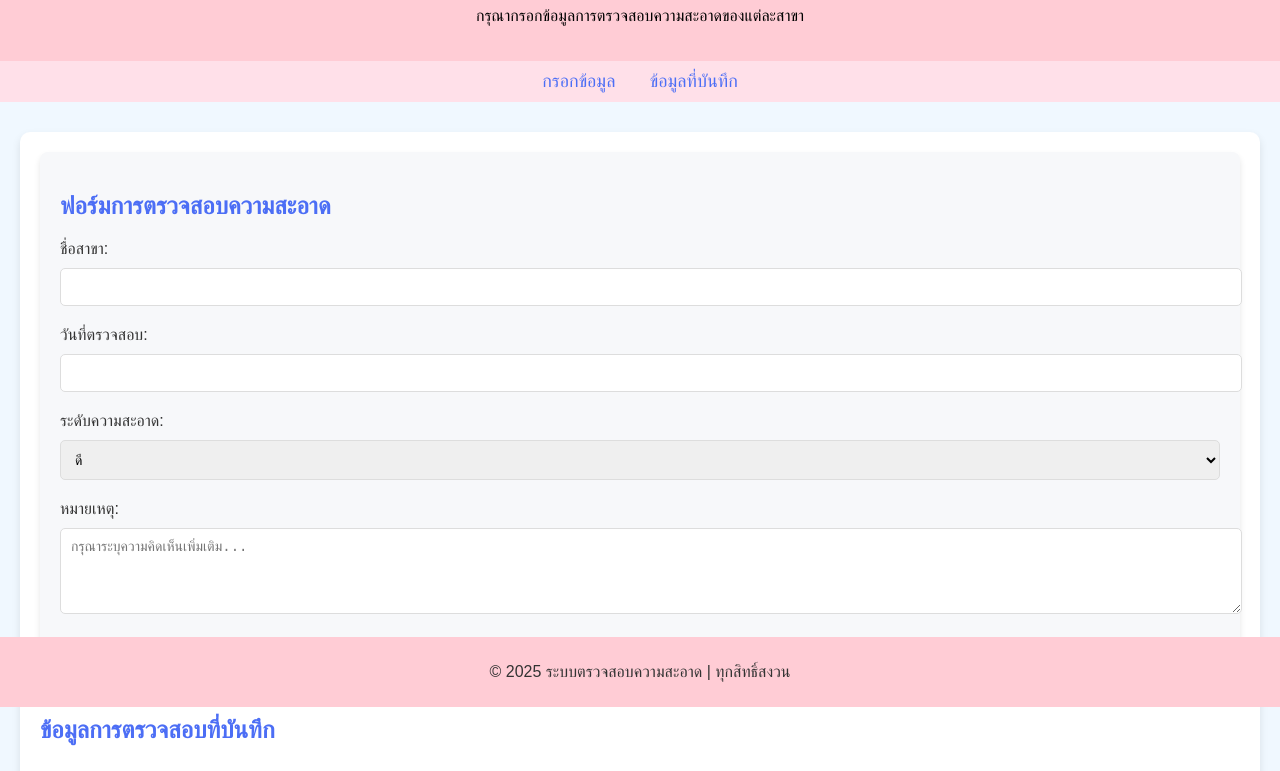
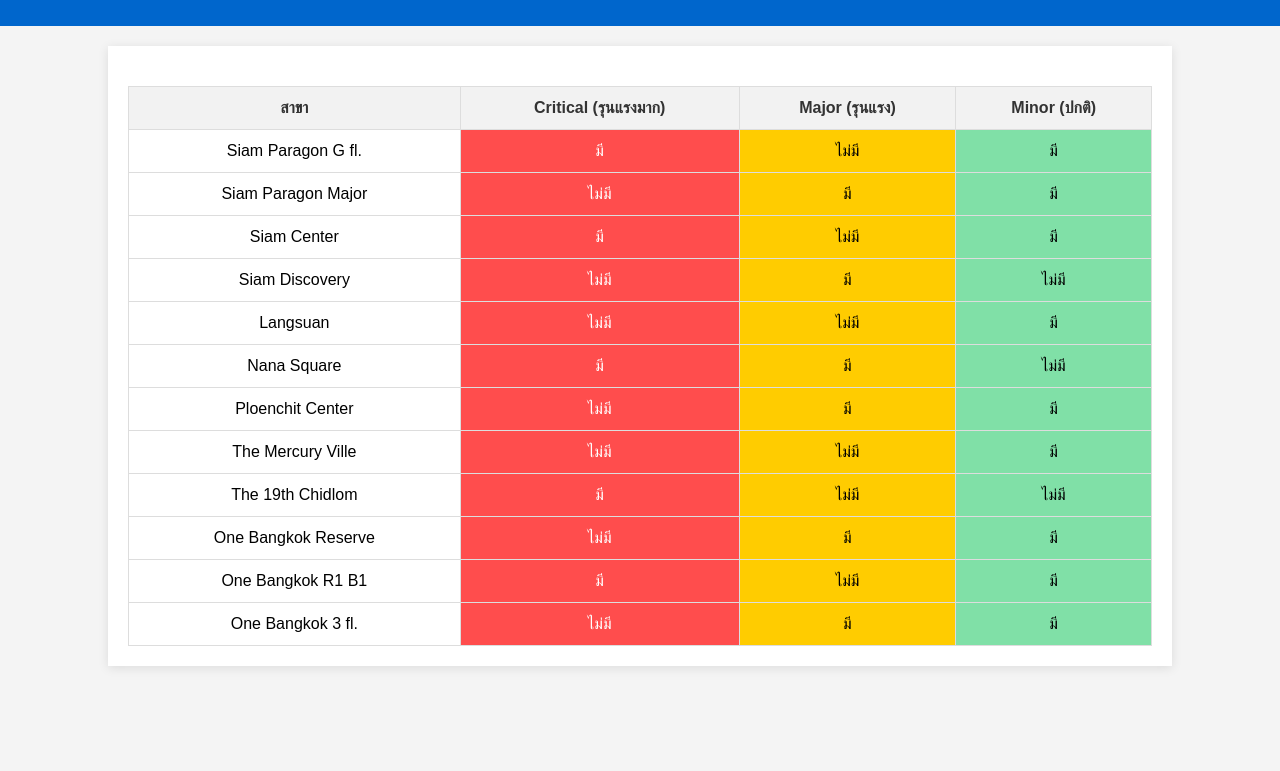
Before and after one commit to Sologovi/Sologovi.github.io, a plain HTML site: page index.html in a window 1280 px wide. Shown: the part 93-864 px from the top of the page. After the commit the page ends 800 px from the top, so only its background shows below. Drawn offline with Linux system fonts and the light colour scheme.

Commit message:
Update index.html

```diff
--- a/index.html
+++ b/index.html
@@ -1,194 +1,159 @@
 <!DOCTYPE html>
 <html lang="th">
-
 <head>
     <meta charset="UTF-8">
     <meta name="viewport" content="width=device-width, initial-scale=1.0">
-    <title>ระบบตรวจสอบความสะอาด</title>
+    <meta http-equiv="X-UA-Compatible" content="ie=edge">
+    <title>ผลการตรวจความสะอาดของร้าน</title>
     <style>
-        /* การตั้งค่าพื้นฐาน */
         body {
-            font-family: 'Arial', sans-serif;
+            font-family: Arial, sans-serif;
+            background-color: #f4f4f4;
             margin: 0;
             padding: 0;
-            background-color: #f0f8ff; /* สีพื้นหลังพาสเทล */
         }
-
-        h1, h2, h3 {
-            color: #4c6ef5; /* โทนสีฟ้า */
+        header {
+            background-color: #0066cc;
+            color: white;
+            text-align: center;
+            padding: 1rem;
         }
-
-        header {
-            background-color: #ffccd5; /* สีพาสเทลอ่อนๆ */
-            text-align: center;
+        h1 {
+            margin: 0;
+        }
+        .container {
+            width: 80%;
+            margin: 20px auto;
+            background-color: white;
             padding: 20px;
+            box-shadow: 0 2px 10px rgba(0, 0, 0, 0.1);
         }
-
-        nav {
-            background-color: #ffe0e9; /* สีพาสเทลชมพู */
-            padding: 10px 0;
+        table {
+            width: 100%;
+            border-collapse: collapse;
+            margin-top: 20px;
+        }
+        table, th, td {
+            border: 1px solid #ddd;
+        }
+        th, td {
+            padding: 12px;
             text-align: center;
         }
-
-        nav a {
-            color: #4c6ef5;
-            text-decoration: none;
-            margin: 0 15px;
-            font-size: 18px;
-        }
-
-        nav a:hover {
-            color: #ff7f7f;
-        }
-
-        .container {
-            max-width: 1200px;
-            margin: 30px auto;
-            padding: 20px;
-            background-color: #ffffff;
-            border-radius: 10px;
-            box-shadow: 0px 4px 8px rgba(0, 0, 0, 0.1);
-        }
-
-        .form-container {
-            background-color: #f7f8fa;
-            padding: 20px;
-            border-radius: 8px;
-            box-shadow: 0px 4px 6px rgba(0, 0, 0, 0.1);
-        }
-
-        label {
-            font-size: 16px;
+        th {
+            background-color: #f2f2f2;
             color: #333;
         }
-
-        input[type="text"],
-        select,
-        textarea {
-            width: 100%;
-            padding: 10px;
-            margin: 10px 0 20px;
-            border-radius: 5px;
-            border: 1px solid #ddd;
-            font-size: 14px;
+        .critical {
+            background-color: #ff4d4d;
+            color: white;
         }
-
-        button {
-            background-color: #4c6ef5;
-            color: white;
-            padding: 10px 15px;
-            border: none;
-            border-radius: 5px;
-            font-size: 16px;
-            cursor: pointer;
+        .major {
+            background-color: #ffcc00;
+            color: black;
         }
-
-        button:hover {
-            background-color: #3658b1;
+        .minor {
+            background-color: #80e0a7;
+            color: black;
         }
-
-        footer {
-            background-color: #ffccd5;
-            text-align: center;
-            padding: 10px 0;
-            position: fixed;
-            bottom: 0;
-            width: 100%;
-            color: #333;
-        }
-
-        .data-table {
-            width: 100%;
-            border-collapse: collapse;
-            margin-top: 30px;
-        }
-
-        .data-table th,
-        .data-table td {
-            padding: 10px;
-            text-align: left;
-            border: 1px solid #ddd;
-        }
-
-        .data-table th {
-            background-color: #ffccd5;
-        }
-
-        .data-table td {
-            background-color: #f9f9f9;
+        .status {
+            font-weight: bold;
         }
     </style>
 </head>
-
 <body>
 
 <header>
-        <h1>ระบบตรวจสอบความสะอาดของสาขา</h1>
-        <p>กรุณากรอกข้อมูลการตรวจสอบความสะอาดของแต่ละสาขา</p>
+    <h1>ผลการตรวจความสะอาดของร้าน</h1>
+    <p>คะแนนการตรวจความสะอาดแต่ละสาขา</p>
 </header>
 
-    <nav>
-        <a href="#form">กรอกข้อมูล</a>
-        <a href="#records">ข้อมูลที่บันทึก</a>
-    </nav>
-
 <div class="container">
-        <section id="form" class="form-container">
-            <h2>ฟอร์มการตรวจสอบความสะอาด</h2>
-            <form>
-                <label for="branch">ชื่อสาขา:</label>
-                <input type="text" id="branch" name="branch" required>
-
-                <label for="date">วันที่ตรวจสอบ:</label>
-                <input type="text" id="date" name="date" required>
-
-                <label for="cleanliness">ระดับความสะอาด:</label>
-                <select id="cleanliness" name="cleanliness" required>
-                    <option value="ดี">ดี</option>
-                    <option value="ปานกลาง">ปานกลาง</option>
-                    <option value="ต้องปรับปรุง">ต้องปรับปรุง</option>
-                </select>
-
-                <label for="remarks">หมายเหตุ:</label>
-                <textarea id="remarks" name="remarks" rows="4" placeholder="กรุณาระบุความคิดเห็นเพิ่มเติม..." required></textarea>
-
-                <button type="submit">บันทึกข้อมูล</button>
-            </form>
-        </section>
-
-        <section id="records">
-            <h2>ข้อมูลการตรวจสอบที่บันทึก</h2>
-            <table class="data-table">
+    <table>
         <thead>
             <tr>
                 <th>สาขา</th>
-                        <th>วันที่ตรวจสอบ</th>
-                        <th>ระดับความสะอาด</th>
-                        <th>หมายเหตุ</th>
+                <th>Critical (รุนแรงมาก)</th>
+                <th>Major (รุนแรง)</th>
+                <th>Minor (ปกติ)</th>
             </tr>
         </thead>
         <tbody>
             <tr>
-                        <td>สาขา 1</td>
-                        <td>2025-01-01</td>
-                        <td>ดี</td>
-                        <td>สะอาดมาก</td>
+                <td>Siam Paragon G fl.</td>
+                <td class="critical">มี</td>
+                <td class="major">ไม่มี</td>
+                <td class="minor">มี</td>
             </tr>
             <tr>
-                        <td>สาขา 2</td>
-                        <td>2025-01-02</td>
-                        <td>ปานกลาง</td>
-                        <td>ต้องปรับปรุงบางจุด</td>
+                <td>Siam Paragon Major</td>
+                <td class="critical">ไม่มี</td>
+                <td class="major">มี</td>
+                <td class="minor">มี</td>
+            </tr>
+            <tr>
+                <td>Siam Center</td>
+                <td class="critical">มี</td>
+                <td class="major">ไม่มี</td>
+                <td class="minor">มี</td>
+            </tr>
+            <tr>
+                <td>Siam Discovery</td>
+                <td class="critical">ไม่มี</td>
+                <td class="major">มี</td>
+                <td class="minor">ไม่มี</td>
+            </tr>
+            <tr>
+                <td>Langsuan</td>
+                <td class="critical">ไม่มี</td>
+                <td class="major">ไม่มี</td>
+                <td class="minor">มี</td>
+            </tr>
+            <tr>
+                <td>Nana Square</td>
+                <td class="critical">มี</td>
+                <td class="major">มี</td>
+                <td class="minor">ไม่มี</td>
+            </tr>
+            <tr>
+                <td>Ploenchit Center</td>
+                <td class="critical">ไม่มี</td>
+                <td class="major">มี</td>
+                <td class="minor">มี</td>
+            </tr>
+            <tr>
+                <td>The Mercury Ville</td>
+                <td class="critical">ไม่มี</td>
+                <td class="major">ไม่มี</td>
+                <td class="minor">มี</td>
+            </tr>
+            <tr>
+                <td>The 19th Chidlom</td>
+                <td class="critical">มี</td>
+                <td class="major">ไม่มี</td>
+                <td class="minor">ไม่มี</td>
+            </tr>
+            <tr>
+                <td>One Bangkok Reserve</td>
+                <td class="critical">ไม่มี</td>
+                <td class="major">มี</td>
+                <td class="minor">มี</td>
+            </tr>
+            <tr>
+                <td>One Bangkok R1 B1</td>
+                <td class="critical">มี</td>
+                <td class="major">ไม่มี</td>
+                <td class="minor">มี</td>
+            </tr>
+            <tr>
+                <td>One Bangkok 3 fl.</td>
+                <td class="critical">ไม่มี</td>
+                <td class="major">มี</td>
+                <td class="minor">มี</td>
             </tr>
         </tbody>
     </table>
-        </section>
 </div>
 
-    <footer>
-        <p>© 2025 ระบบตรวจสอบความสะอาด | ทุกสิทธิ์สงวน</p>
-    </footer>
-
 </body>
-
 </html>
```
Lines whose indentation alone changed are shown as unchanged.
